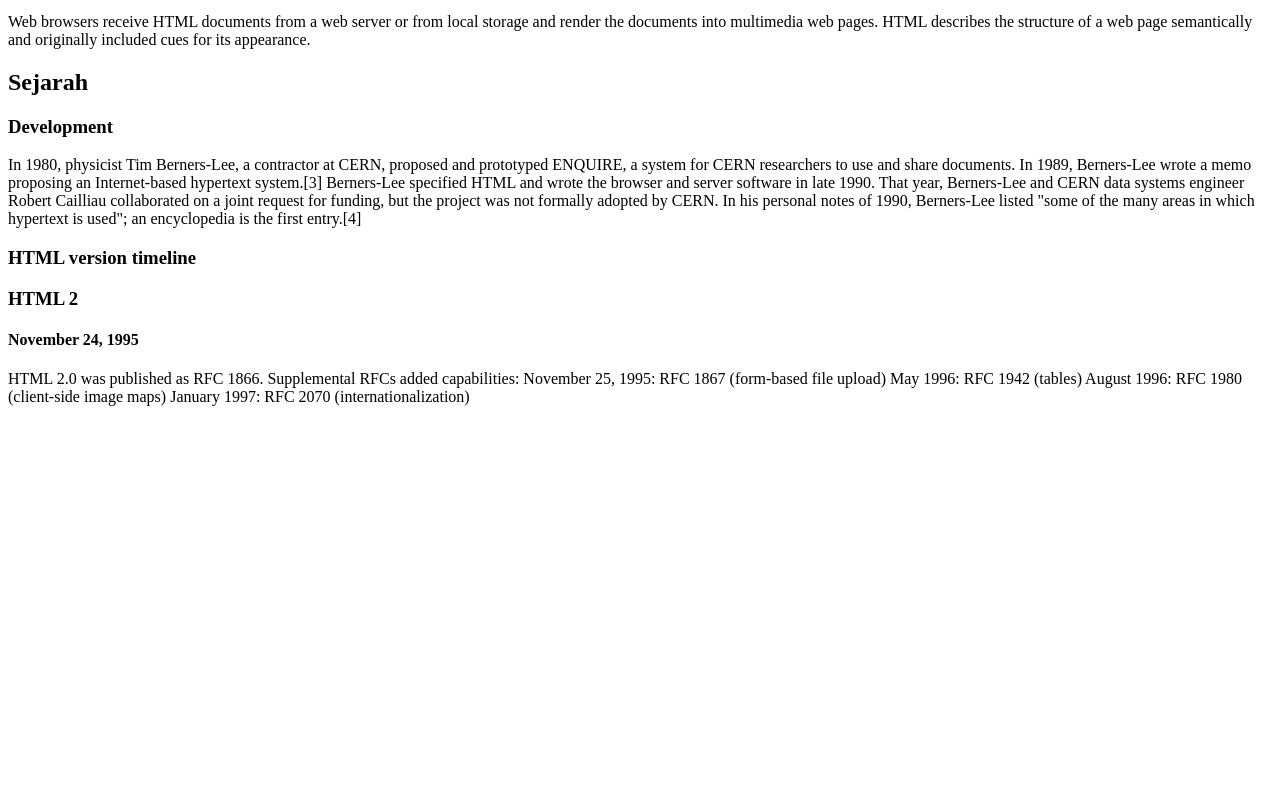
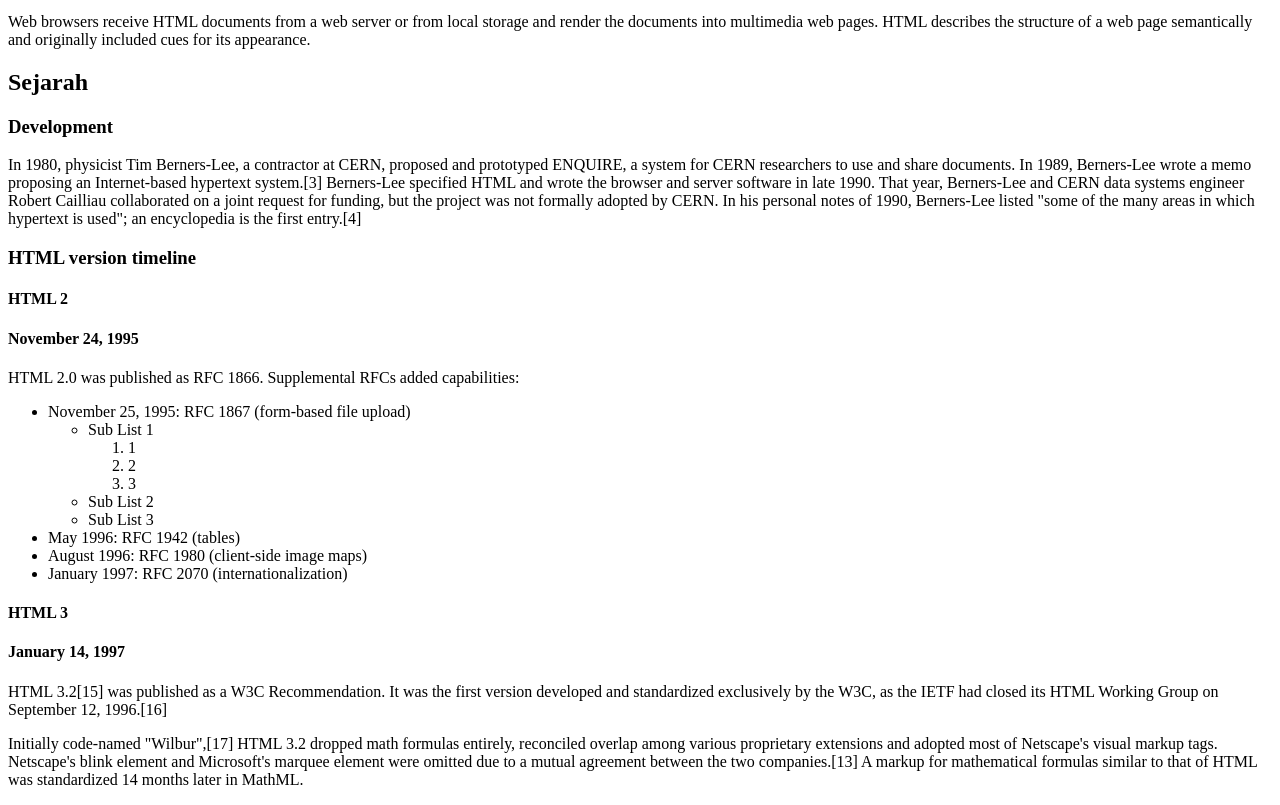
Before and after one commit to Suyono-Sukorame/belajar-dasar-html, a plain HTML site: page index.html in a window 1280 px wide. Shown: the part 119-924 px from the top of the page. Before the commit the page ends 800 px from the top, so only its background shows below. Drawn offline with Linux system fonts and the light colour scheme.

Commit message:
Membuat List di dalam HTML

```diff
--- a/index.html
+++ b/index.html
@@ -25,12 +25,36 @@
     </p>
 
     <h3>HTML version timeline</h3>
-    <h3>HTML 2</h3>
+    <h4>HTML 2</h4>
     <h4>November 24, 1995</h4>
+    <p>HTML 2.0 was published as RFC 1866. Supplemental RFCs added capabilities:</p>
+    <ul>
+      <li>
+        November 25, 1995: RFC 1867 (form-based file upload)
+        <ul>
+          <li>
+            Sub List 1
+            <ol>
+              <li>1</li>
+              <li>2</li>
+              <li>3</li>
+            </ol>
+          </li>
+          <li>Sub List 2</li>
+          <li>Sub List 3</li>
+        </ul>
+      </li>
+      <li>May 1996: RFC 1942 (tables)</li>
+      <li>August 1996: RFC 1980 (client-side image maps)</li>
+      <li>January 1997: RFC 2070 (internationalization)</li>
+    </ul>
 
+    <h4>HTML 3</h4>
+    <h4>January 14, 1997</h4>
+    <p>HTML 3.2[15] was published as a W3C Recommendation. It was the first version developed and standardized exclusively by the W3C, as the IETF had closed its HTML Working Group on September 12, 1996.[16]</p>
     <p>
-      HTML 2.0 was published as RFC 1866. Supplemental RFCs added capabilities: November 25, 1995: RFC 1867 (form-based file upload) May 1996: RFC 1942 (tables) August 1996: RFC 1980 (client-side image maps) January 1997: RFC 2070
-      (internationalization)
+      Initially code-named "Wilbur",[17] HTML 3.2 dropped math formulas entirely, reconciled overlap among various proprietary extensions and adopted most of Netscape's visual markup tags. Netscape's blink element and Microsoft's marquee
+      element were omitted due to a mutual agreement between the two companies.[13] A markup for mathematical formulas similar to that of HTML was standardized 14 months later in MathML.
     </p>
   </body>
 </html>
```
Also changed, not shown: belajar-dasar-html.txt.
